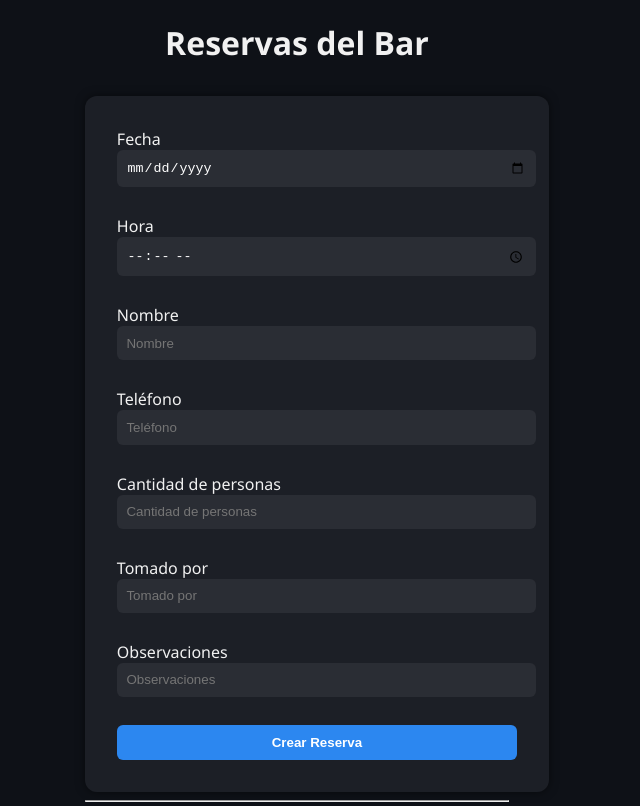
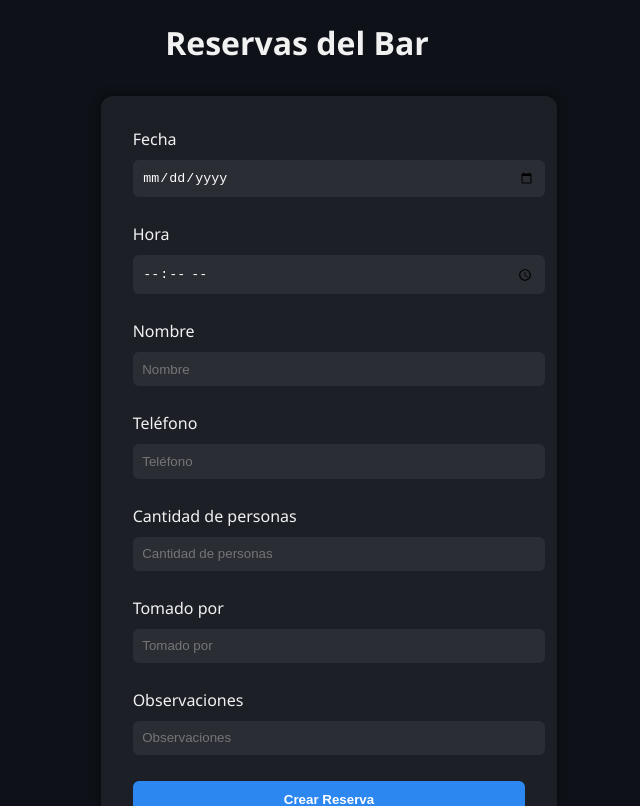
Before and after one commit to Crotoconlaptop/isabellamanager, a React (Vite) app: page / in a window 1280 px wide. Shown: the top 806 px of the page, without its empty margins (343-983 px from the left). Built offline with nearby package versions, Linux system fonts and the light colour scheme.

Commit message:
cambio a supabase fix!

```diff
--- a/src/components/ReservaForm.jsx
+++ b/src/components/ReservaForm.jsx
@@ -19,10 +19,7 @@ function ReservaForm() {
   async function handleSubmit(e) {
     e.preventDefault();
     try {
-      await crearReserva({
-        ...form,
-        cantidad: parseInt(form.cantidad, 10),
-      });
+      await crearReserva(form);
       alert("Reserva creada con éxito");
       setForm({
         fecha: "",
@@ -39,33 +36,26 @@ function ReservaForm() {
   }
 
   return (
-    <form onSubmit={handleSubmit} style={{ display: "flex", flexDirection: "column", gap: "12px" }}>
-      <label>
-        Fecha
+    <form onSubmit={handleSubmit} style={{ display: "flex", flexDirection: "column", gap: "10px" }}>
+      <label>Fecha</label>
       <input
         type="date"
         name="fecha"
         value={form.fecha}
         onChange={handleChange}
-          placeholder="Seleccionar fecha"
         required
       />
-      </label>
 
-      <label>
-        Hora
+      <label>Hora</label>
       <input
         type="time"
         name="hora"
         value={form.hora}
         onChange={handleChange}
-          placeholder="Seleccionar hora"
         required
       />
-      </label>
 
-      <label>
-        Nombre
+      <label>Nombre</label>
       <input
         name="nombre"
         value={form.nombre}
@@ -73,10 +63,8 @@ function ReservaForm() {
         placeholder="Nombre"
         required
       />
-      </label>
 
-      <label>
-        Teléfono
+      <label>Teléfono</label>
       <input
         name="telefono"
         value={form.telefono}
@@ -84,10 +72,8 @@ function ReservaForm() {
         placeholder="Teléfono"
         required
       />
-      </label>
 
-      <label>
-        Cantidad de personas
+      <label>Cantidad de personas</label>
       <input
         type="number"
         name="cantidad"
@@ -96,31 +82,24 @@ function ReservaForm() {
         placeholder="Cantidad de personas"
         required
       />
-      </label>
 
-      <label>
-        Tomado por
+      <label>Tomado por</label>
       <input
         name="tomadoPor"
         value={form.tomadoPor}
         onChange={handleChange}
         placeholder="Tomado por"
       />
-      </label>
 
-      <label>
-        Observaciones
+      <label>Observaciones</label>
       <input
         name="observaciones"
         value={form.observaciones}
         onChange={handleChange}
         placeholder="Observaciones"
       />
-      </label>
 
-      <button type="submit" style={{ padding: "10px", fontWeight: "bold" }}>
-        Crear Reserva
-      </button>
+      <button type="submit">Crear Reserva</button>
     </form>
   );
 }
```
Lines whose indentation alone changed are shown as unchanged.
